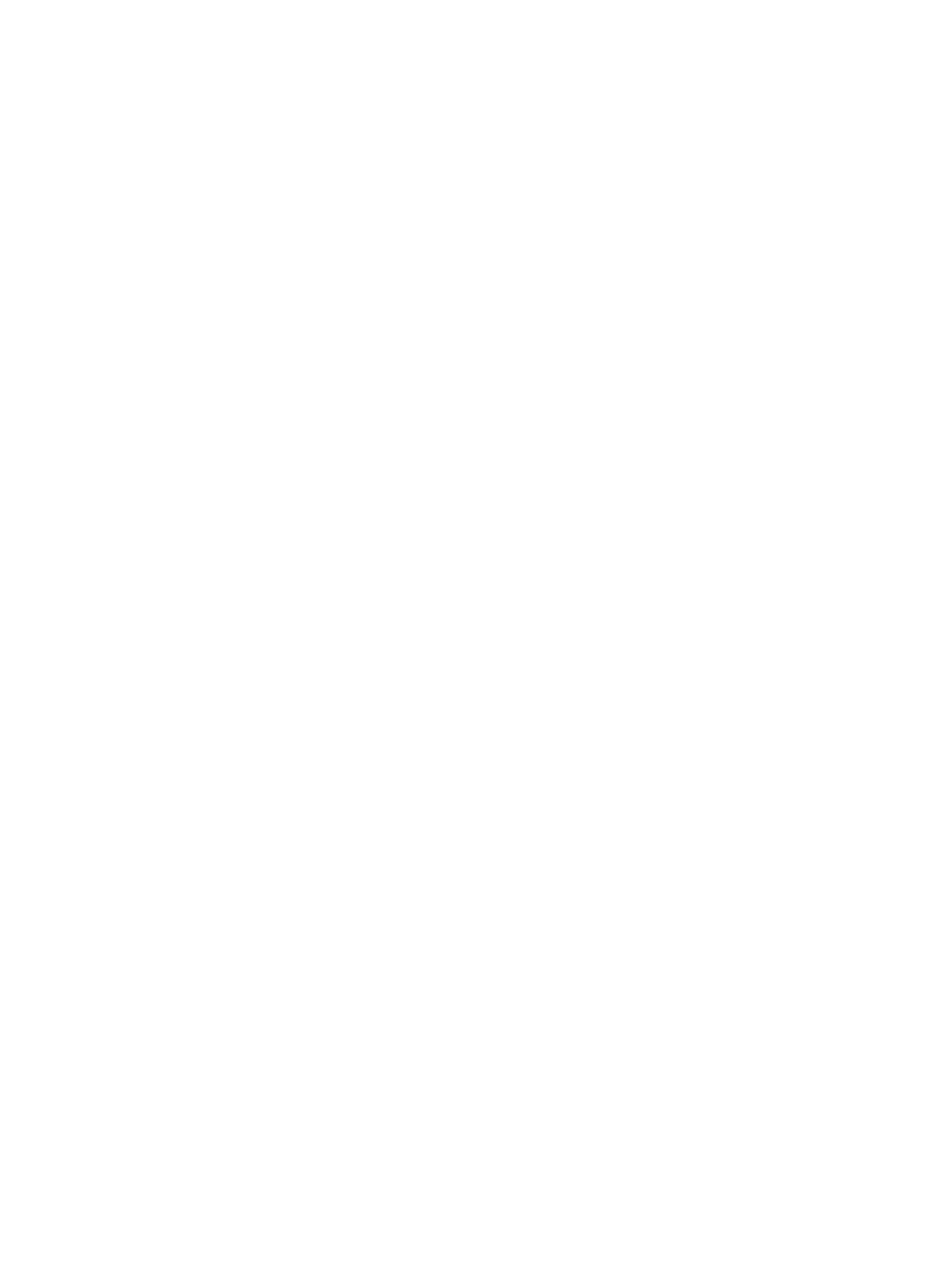
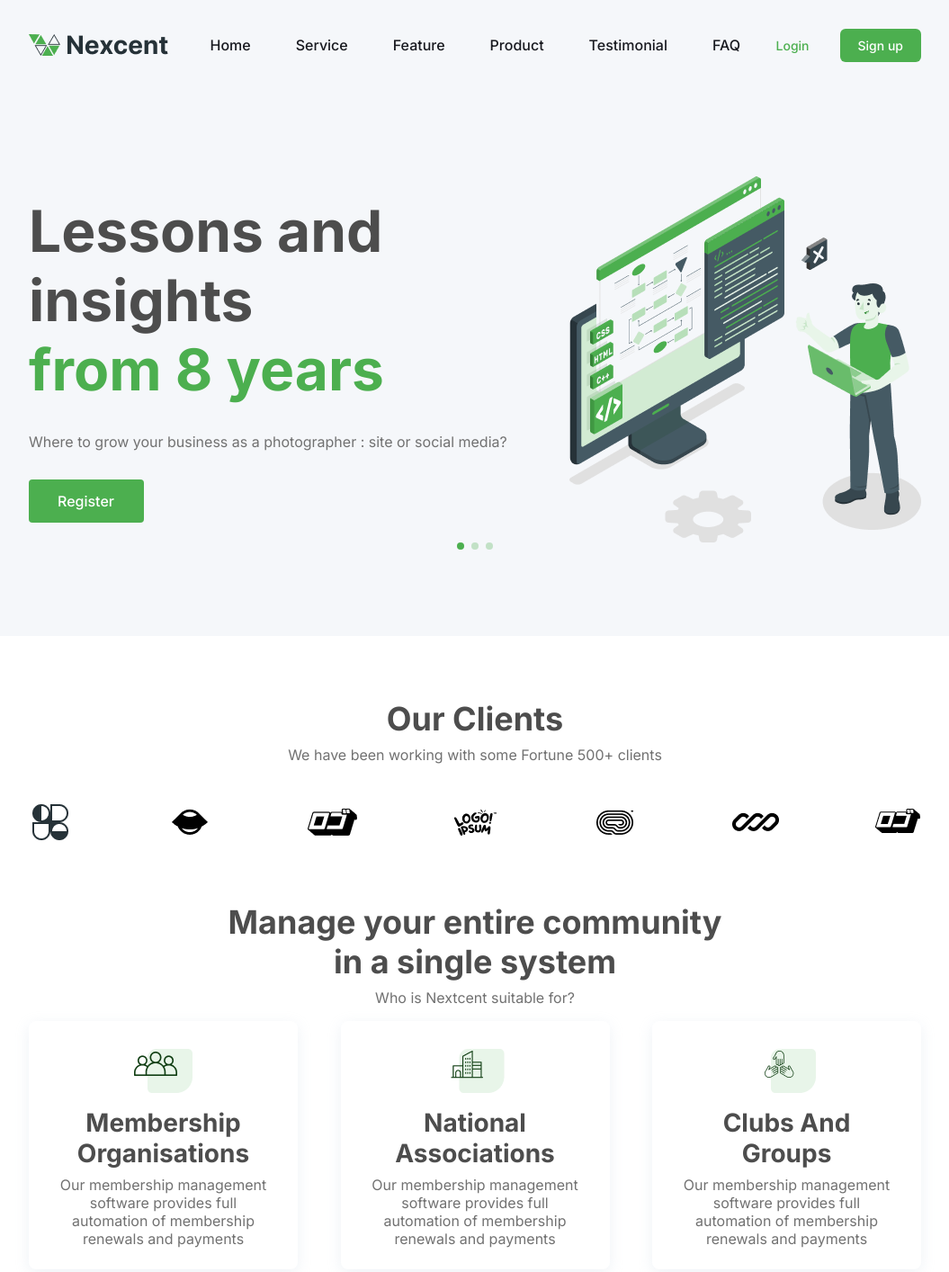
Before and after one commit to ADamien77/Int-grationCSS, a plain HTML site: page index.html in a window 1280 px wide. Shown: the top 1414 px of the page at 90% size, without its empty margins (112-1167 px from the left). Before the commit the page ends 800 px from the top, so only its background shows below. Drawn offline with Linux system fonts and the light colour scheme.

Commit message:
1er jour

```diff
--- a/index.html
+++ b/index.html
@@ -4,13 +4,146 @@
     <meta charset="UTF-8">
     <meta name="viewport" content="width=device-width, initial-scale=1.0">
     <link rel="stylesheet" href="style.css">
+    <link href="https://fonts.googleapis.com/css2?family=Inter:wght@400;500;700&display=swap" rel="stylesheet">
     <title>Maquette Figma</title>
 </head>
 <body>
     <header>
-        <nav></nav>
+        <img src="/images/Logo.png" alt="Logo">
+        <nav>
+            <ul>
+                <li><a href="">Home</a></li>
+                <li><a href="">Service</a></li>
+                <li><a href="">Feature</a></li>
+                <li><a href="">Product</a></li>
+                <li><a href="">Testimonial</a></li>
+                <li><a href="">FAQ</a></li>
+            </ul>
+        </nav>
+        <div class="CTAs">
+            <a href="">Login</a>
+            <a href="">Sign up</a>
+        </div>
     </header>
-    <main></main>
-    <footer></footer>
+    <main>
+        <section class="hero">
+            <div>
+                <div>
+                    <h1>Lessons and insights <br> <span>from 8 years</span></h1>
+                    <p>Where to grow your business as a photographer : site or social media?</p>
+                    <a href="">Register</a>
+                </div>
+                <img src="/images/Illustration hero.png" alt="Illustration">
+            </div>
+            <div>
+                <div></div>
+                <div></div>
+                <div></div>
+            </div>
+        </section>
+        <section class="clients">
+            <div class="client">
+                <div class="client-text">
+                    <h2>Our Clients</h2>
+                    <p>We have been working with some Fortune 500+ clients</p>
+                </div>
+                <div class="client-logos">
+                    <img src="/images/logos clients/Logo (1).png" alt="Logo1">
+                    <img src="/images/logos clients/Logo (2).png" alt="Logo2">
+                    <img src="/images/logos clients/Logo (3).png" alt="Logo3">
+                    <img src="/images/logos clients/Logo (4).png" alt="Logo4">
+                    <img src="/images/logos clients/Logo (5).png" alt="Logo5">
+                    <img src="/images/logos clients/Logo (6).png" alt="Logo6">
+                    <img src="/images/logos clients/Logo (7).png" alt="Logo7">
+                </div>
+            </div>
+            <div class="community">
+                <div class="community-text">
+                    <h2>Manage your entire community <br> in a single system</h2>
+                    <p>Who is Nextcent suitable for?</p>
+                </div>
+                <div class="services">
+                    <div class="card">
+                        <div>
+                            <img src="/images/icons clients/Icon.png" alt="">
+                            <h3>Membership Organisations</h3>
+                        </div>
+                        <div>
+                            <p>Our membership management software provides full automation of membership renewals and payments</p>
+                        </div>
+                    </div>
+                    <div class="card">
+                        <div>
+                            <img src="/images/icons clients/Icon (1).png" alt="">
+                            <h3>National Associations</h3>
+                        </div>
+                        <div>
+                            <p>Our membership management software provides full automation of membership renewals and payments</p>
+                        </div>
+                    </div>
+                    <div class="card">
+                        <div>
+                            <img src="/images/icons clients/Icon (2).png" alt="">
+                            <h3>Clubs And Groups</h3>
+                        </div>
+                        <div>
+                            <p>Our membership management software provides full automation of membership renewals and payments</p>
+                        </div>
+                    </div>
+                </div>
+            </div>
+        </section>
+        <section class="unlock">
+            <div>
+            <img src="/images/Illustration unlock.png" alt="">
+                <div>
+                    <div>
+                        <h2>The unseen of spending three years at Pixelgrade</h2>
+                        <p>Lorem ipsum dolor sit amet, consectetur adipiscing elit. Sed sit amet justo ipsum. Sed accumsan quam vitae est varius fringilla. Pellentesque placerat vestibulum lorem sed porta. Nullam mattis tristique iaculis. Nullam pulvinar sit amet risus pretium auctor. Etiam quis massa pulvinar, aliquam quam vitae, tempus sem. Donec elementum pulvinar odio.</p>
+                    </div>
+                    <a href="">Learn More</a>
+                </div>
+            </div>
+        </section>
+    </main>
+    <footer>
+        <div>
+            <img src="/images/Logo.png" alt="Logo">
+            <p>Copyright © 2020 Nexcent ltd.</p>
+            <p>All rights reserved</p>
+            <div>
+                <img src="/images/logos footer/icon.png" alt="">
+                <img src="/images/logos footer/icon1.png" alt="">
+                <img src="/images/logos footer/icon2.png" alt="">
+                <img src="/images/logos footer/icon3.png" alt="">
+            </div>
+            <div>
+                <h3>Company</h3>
+                <ul>
+                    <li><a href="">About us</a></li>
+                    <li><a href="">Blog</a></li>
+                    <li><a href="">Contact us</a></li>
+                    <li><a href="">Pricing</a></li>
+                    <li><a href="">Testimonials</a></li>
+                </ul>
+            </div>
+            <div>
+                <h3>Support</h3>
+                <ul>
+                    <li><a href="">Help center</a></li>
+                    <li><a href="">Terms of service</a></li>
+                    <li><a href="">Legal</a></li>
+                    <li><a href="">Privacy policy</a></li>
+                    <li><a href="">Status</a></li>
+                </ul>
+            </div>
+            <div>
+                <h3>Stayup to date</h3>
+                <div>
+                    <input type="email" placeholder="Enter your email">
+                </div>
+            </div>
+        </div>
+    </footer>
 </body>
 </html>
--- a/style.css
+++ b/style.css
@@ -0,0 +1,313 @@
+* {
+    margin: 0;
+    padding: 0;
+    box-sizing: border-box;
+}
+
+header {
+    display: flex;
+    justify-content: space-between;
+    align-items: center;
+    width: 100%;
+    height: 100px;
+    padding: 30px 144px;
+    background-color: #F5F7FA;
+}
+
+header .logo {
+    cursor: pointer;
+}
+
+header nav {
+    display: flex;
+    align-items: center;
+    gap: 50px;
+}
+
+header nav ul {
+    display: flex;
+    align-items: center;
+    gap: 50px;
+}
+
+header nav li {
+    list-style: none;
+}
+
+header nav li a {
+    text-decoration: none;
+    color: #18191F;
+    font-family: 'Inter', sans-serif;
+    font-weight: 500;
+    font-size: 16px;
+}
+
+header .CTAs {
+    display: flex;
+    align-items: center;
+    gap: 14px;
+}
+
+header .CTAs a {
+    text-decoration: none;
+    color: #4CAF4F;
+    font-family: 'Inter', sans-serif;
+    font-weight: 500;
+    font-size: 14px;
+}
+
+header .CTAs a:nth-child(1) {
+    color: #4CAF4F;
+    padding: 10px 20px;
+
+}
+
+header .CTAs a:nth-child(2) {
+    color: white;
+    background: #4CAF4F;
+    border-radius: 6px;
+    padding: 10px 20px;
+}
+
+.hero {
+    width: 100%;
+    background-color: #F5F7FA;
+    padding: 96px 144px;
+}
+
+.hero div:nth-child(1) {
+    width: 100%;
+    display: flex;
+    justify-content: center;
+    align-items: left;
+    gap: 32px;
+}
+
+.hero div:nth-child(1) div {
+    display: flex;
+    flex-direction: column;
+    gap: 32px;
+}
+
+.hero div:nth-child(1) div h1 {
+    font-family: 'Inter', sans-serif;
+    font-weight: 600;
+    font-size: 64px;
+    color: #4d4d4d;
+}
+
+.hero div:nth-child(1) div h1 span {
+    color: #4CAF4F;
+}
+
+.hero div:nth-child(1) div p {
+    font-family: 'Inter', sans-serif;
+    font-weight: 400;
+    font-size: 16px;
+    color: #717171;
+}
+
+.hero div:nth-child(1) div a {
+    width: 128px;
+    font-family: 'Inter', sans-serif;
+    font-weight: 500;
+    font-size: 16px;
+    text-decoration: none;
+    color: white;
+    background: #4CAF4F;
+    border-radius: 4px;
+    padding: 14px 32px;
+}
+
+.hero div:nth-child(2) {
+    display: flex;
+    justify-content: center;
+    align-items: center;
+    gap: 8px;
+}
+
+.hero div:nth-child(2) div {
+    background-color: #4CAF4F;
+    width: 8px;
+    height: 8px;
+    border-radius: 50%;
+}
+
+.hero div:nth-child(2) div:nth-child(2),
+.hero div:nth-child(2) div:nth-child(3) {
+    background-color: #4CAF4F;
+    opacity: 30%;
+}
+
+.clients {
+    display: flex;
+    flex-direction: column;
+    width: 100%;
+    padding: 70px 0;
+    gap: 40px;
+}
+
+.client-text {
+    display: flex;
+    flex-direction: column;
+    gap: 8px;
+}
+
+.client {
+    display: flex;
+    flex-direction: column;
+    padding: 0 144px;
+    gap: 16px;
+}
+
+.client h2 {
+    font-family: 'Inter', sans-serif;
+    font-weight: 600;
+    font-size: 36px;
+    color: #4d4d4d;
+    text-align: center;
+}
+
+.client p {
+    font-family: 'Inter', sans-serif;
+    font-weight: 400;
+    font-size: 16px;
+    color: #717171;
+    text-align: center;
+}
+
+.client-logos {
+    display: flex;
+    justify-content: space-between;
+    align-items: center;
+    gap: 32px;
+    width: 100%;
+    height: 98px;
+}
+
+.community {
+    display: flex;
+    flex-direction: column;
+    width: 100%;
+    gap: 16px;
+}
+
+.community-text {
+    display: flex;
+    flex-direction: column;
+    gap: 8px;
+}
+
+.community h2 {
+    font-family: 'Inter', sans-serif;
+    font-weight: 600;
+    font-size: 36px;
+    color: #4d4d4d;
+    text-align: center;
+}
+
+.community p {
+    font-family: 'Inter', sans-serif;
+    font-weight: 400;
+    font-size: 16px;
+    color: #717171;
+    text-align: center;
+}
+
+.services {
+    display: flex;
+    justify-content: space-between;
+    align-items: center;
+    width: 100%;
+    padding: 0 144px;
+}
+
+.card {
+    display: flex;
+    flex-direction: column;
+    gap: 8px;
+    padding: 24px 32px;
+    background: #FFFFFF;
+    box-shadow: 0px 4px 16px rgba(171, 190, 209, 0.2);
+    border-radius: 8px;
+    width: 299px;
+}
+
+.card div:nth-child(1) {
+    display: flex;
+    flex-direction: column;
+    justify-content: center;
+    align-items: center;
+    gap: 16px;
+}
+
+.card div:nth-child(1) h3 {
+    font-family: 'Inter', sans-serif;
+    font-weight: 700;
+    font-size: 28px;
+    color: #4d4d4d;
+    text-align: center;
+}
+
+.card div:nth-child(1) p {
+    font-family: 'Inter', sans-serif;
+    font-weight: 400;
+    font-size: 14px;
+    color: #717171;
+    text-align: center;
+}
+
+.unlock {
+    display: flex;
+    justify-content: space-between;
+    align-items: center;
+    width: 100%;
+    padding: 40px 0;
+    background-color: #F5F7FA;
+}
+
+.unlock div:nth-child(1) {
+    display: flex;
+    justify-content: space-between;
+    align-items: center;
+    width: 100%;
+    padding: 0 144px;
+}
+
+.unlock div:nth-child(1) div:nth-child(1) {
+    display: flex;
+    flex-direction: column;
+    gap: 16px;
+}
+
+.unlock div:nth-child(1) div:nth-child(1) h2 {
+    font-family: 'Inter', sans-serif;
+    font-weight: 600;
+    font-size: 36px;
+    color: #4d4d4d;
+}
+
+.unlock div:nth-child(1) div:nth-child(1) p {
+    font-family: 'Inter', sans-serif;
+    font-weight: 400;
+    font-size: 14px;
+    color: #717171;
+}
+
+.unlock div:nth-child(1) div:nth-child(2) {
+    display: flex;
+    flex-direction: column;
+    gap: 32px;
+}
+
+.unlock div:nth-child(1) div:nth-child(2) a {
+    text-decoration: none;
+    font-family: 'Inter', sans-serif;
+    font-weight: 500;
+    font-size: 16px;
+    color: white;
+    background-color: #4CAF4F;
+    padding: 14px 32px;
+    border-radius: 4px;
+    text-align: center;
+}
```
Also changed, not shown: images/Illustration hero.png (added), images/Illustration unlock.png (added), images/Logo.png (added), images/icons clients/Icon (1).png (added), images/icons clients/Icon (2).png (added), images/icons clients/Icon.png (added), images/logos clients/Logo (1).png (added), images/logos clients/Logo (2).png (added), images/logos clients/Logo (3).png (added), images/logos clients/Logo (4).png (added), images/logos clients/Logo (5).png (added), images/logos clients/Logo (6).png (added), images/logos clients/Logo (7).png (added), images/logos footer/icon.png (added), 3 more files.
